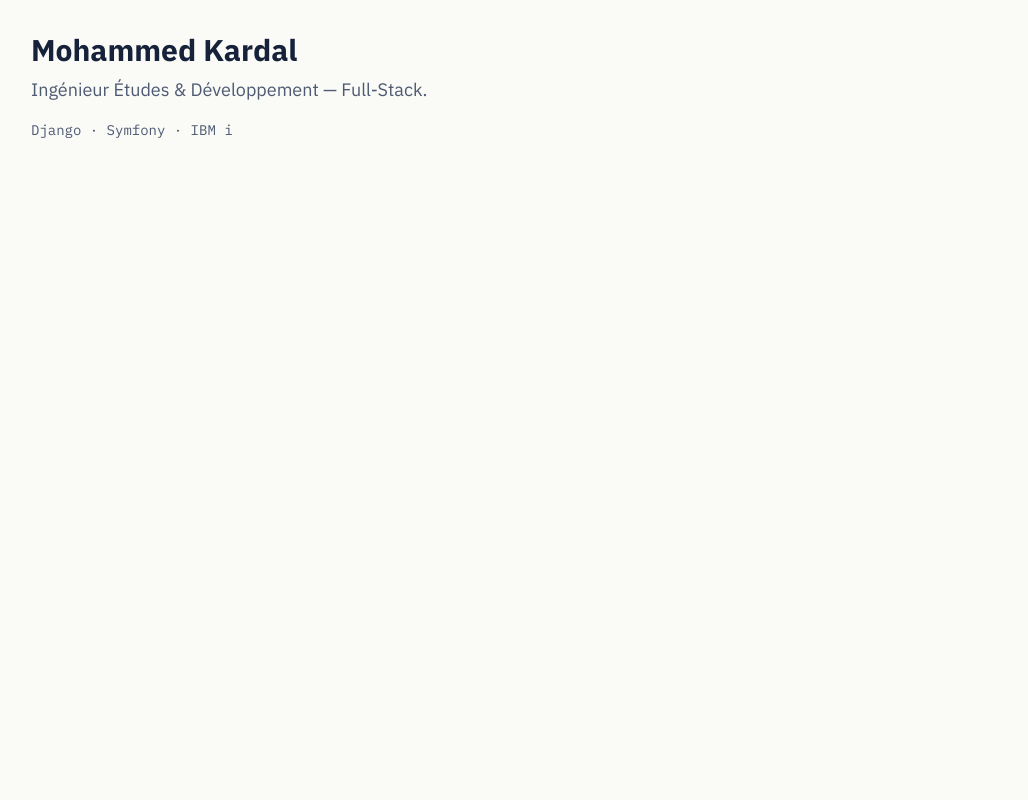
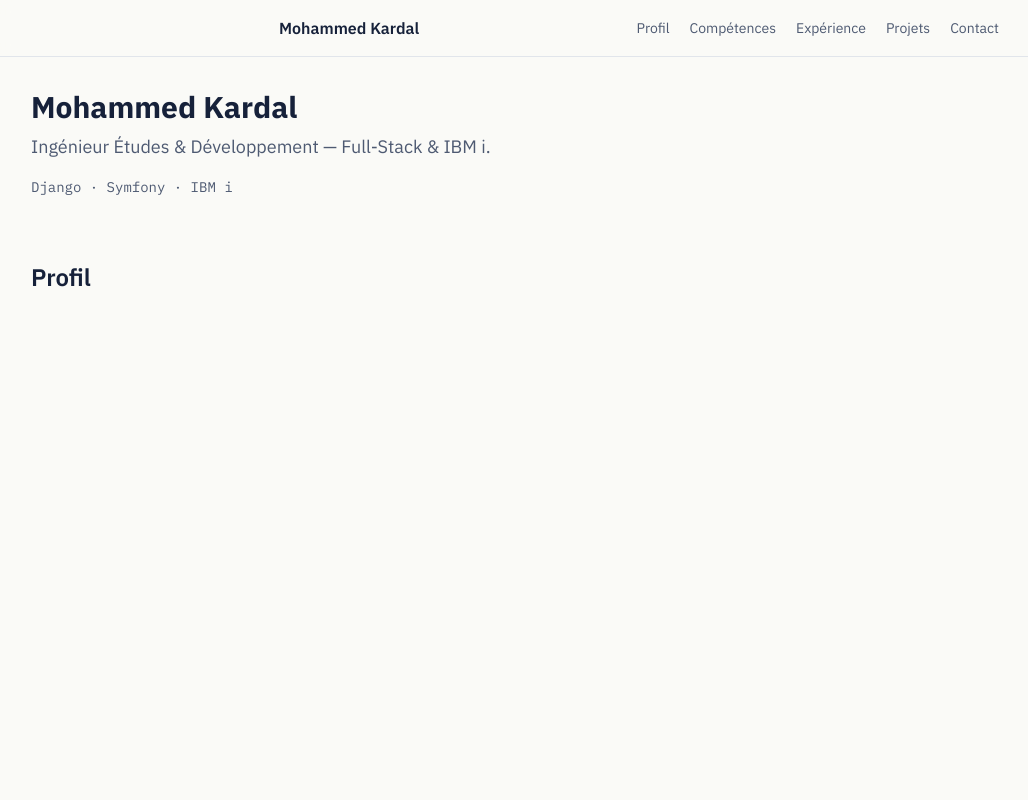
Before and after one commit to kardalmohammedvillemomble-dev/portfolio, a Next.js app: page / in a window 1280 px wide. Shown: the top 800 px of the page, without its empty margins (1-1029 px from the left). Built offline with nearby package versions, Linux system fonts and the light colour scheme.

Commit message:
feat: add sticky header with anchor navigation

```diff
--- a/app/globals.css
+++ b/app/globals.css
@@ -18,6 +18,11 @@
   --font-mono: var(--font-plex-mono);
 }
 
+html {
+  scroll-behavior: smooth;
+  scroll-padding-top: 4rem;
+}
+
 body {
   background: var(--background);
   color: var(--foreground);
--- a/app/layout.tsx
+++ b/app/layout.tsx
@@ -1,5 +1,6 @@
 import type { Metadata } from "next";
 import { IBM_Plex_Sans, IBM_Plex_Mono } from "next/font/google";
+import Header from "@/components/Header";
 import "./globals.css";
 
 const plexSans = IBM_Plex_Sans({
@@ -26,6 +27,7 @@ export default function RootLayout({
   return (
     <html lang="fr">
       <body className={`${plexSans.variable} ${plexMono.variable} antialiased`}>
+        <Header />
         {children}
       </body>
     </html>
--- a/app/page.tsx
+++ b/app/page.tsx
@@ -1,11 +1,30 @@
 export default function Home() {
   return (
-    <main className="min-h-screen p-8">
-      <h1 className="text-3xl font-bold">Mohammed Kardal</h1>
-      <p className="mt-2 text-lg text-muted">
-        Ingénieur Études &amp; Développement — Full-Stack.
-        <p className="mt-4 font-mono text-sm text-muted">Django · Symfony · IBM i</p>
-      </p>
+    <main id="top">
+      <section className="p-8">
+        <h1 className="text-3xl font-bold">Mohammed Kardal</h1>
+        <p className="mt-2 text-lg text-muted">
+          Ingénieur Études &amp; Développement — Full-Stack &amp; IBM i.
+        </p>
+        <p className="mt-4 font-mono text-sm text-muted">
+          Django · Symfony · IBM i
+        </p>
+      </section>
+      <section id="about" className="min-h-screen p-8">
+        <h2 className="text-2xl font-semibold">Profil</h2>
+      </section>
+      <section id="skills" className="min-h-screen p-8">
+        <h2 className="text-2xl font-semibold">Compétences</h2>
+      </section>
+      <section id="experience" className="min-h-screen p-8">
+        <h2 className="text-2xl font-semibold">Expérience</h2>
+      </section>
+      <section id="projects" className="min-h-screen p-8">
+        <h2 className="text-2xl font-semibold">Projets</h2>
+      </section>
+      <section id="contact" className="min-h-screen p-8">
+        <h2 className="text-2xl font-semibold">Contact</h2>
+      </section>
     </main>
   );
 }
--- /dev/null
+++ b/components/Header.tsx
@@ -0,0 +1,30 @@
+const links = [
+  { href: "#about", label: "Profil" },
+  { href: "#skills", label: "Compétences" },
+  { href: "#experience", label: "Expérience" },
+  { href: "#projects", label: "Projets" },
+  { href: "#contact", label: "Contact" },
+];
+
+export default function Header() {
+  return (
+    <header className="sticky top-0 z-10 border-b border-border bg-background/80 backdrop-blur">
+      <div className="mx-auto flex max-w-3xl items-center justify-between px-6 py-4">
+        <a href="#top" className="font-semibold">
+          Mohammed Kardal
+        </a>
+        <nav aria-label="Navigation principale">
+          <ul className="flex flex-wrap gap-x-5 gap-y-1 text-sm text-muted">
+            {links.map((link) => (
+              <li key={link.href}>
+                <a href={link.href} className="hover:text-accent">
+                  {link.label}
+                </a>
+              </li>
+            ))}
+          </ul>
+        </nav>
+      </div>
+    </header>
+  );
+}
```
